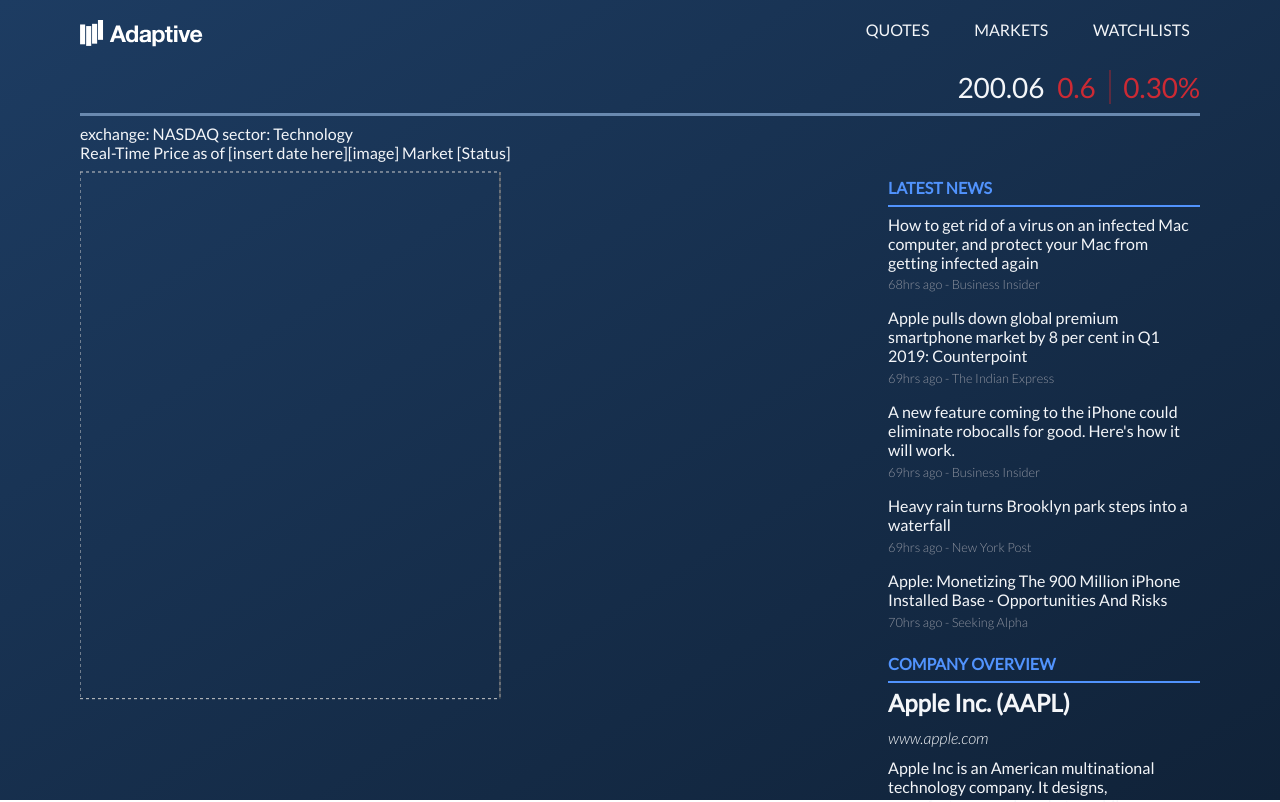
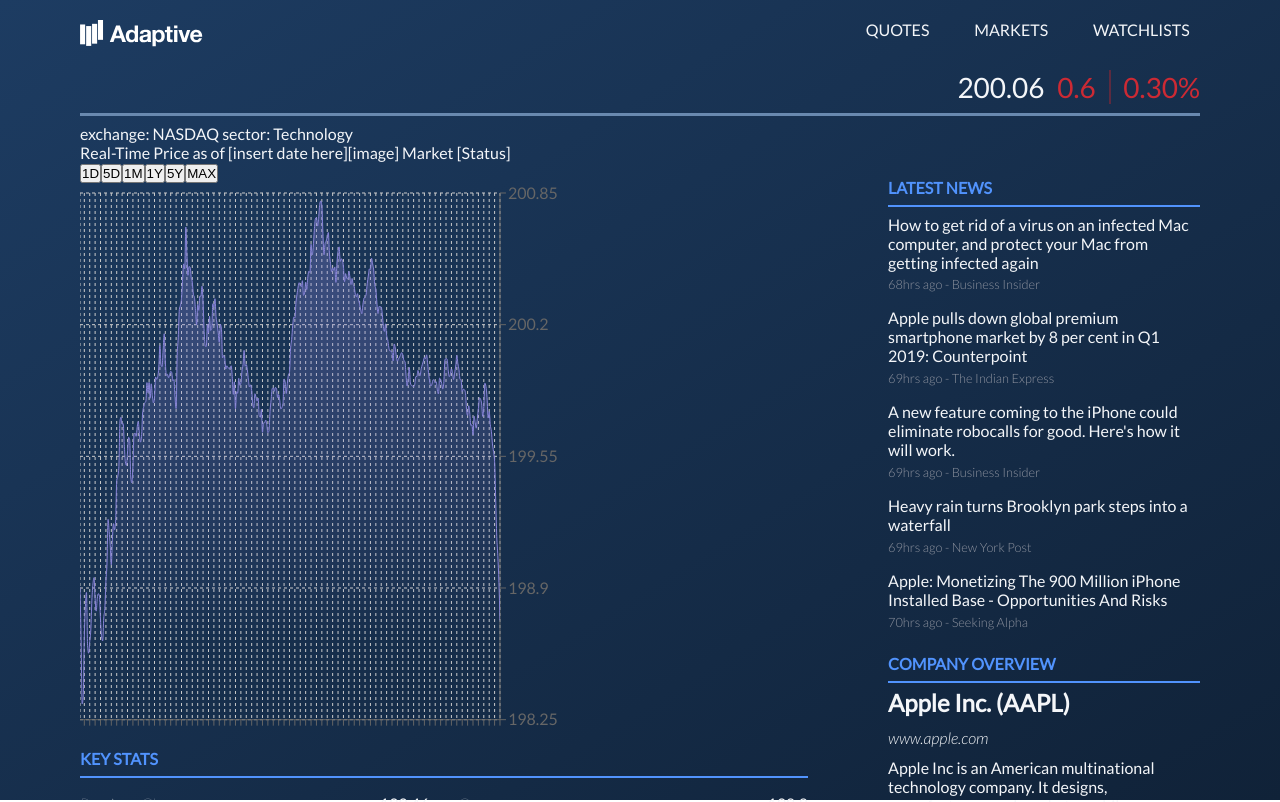
Before and after one commit to raf-garcia/StockTracker, a React (Create React App) app: page / in a window 1280 px wide. Shown: the top 802 px of the page. Built offline with nearby package versions, Linux system fonts and the light colour scheme.

Commit message:
Fix chart component bug, and add buttons to change display data

```diff
--- a/src/components/chart/chart.jsx
+++ b/src/components/chart/chart.jsx
@@ -1,20 +1,39 @@
-import React from 'react';
+import React, { useState } from 'react';
 import {AreaChart, Area, XAxis, YAxis, CartesianGrid, Tooltip, ResponsiveContainer} from 'recharts';
 
-const chart = ({data}) => {
+const Chart = (props) => {
+  const { oneDayData, fiveDayData, oneMonthData, oneYearData, fiveYearData, maxData } = props;
+  const [chartData, setChartData] = useState(oneDayData)
 
-    return (
+  return (
+    <div>
+      <button onClick={ () => setChartData(oneDayData) }>  1D  </button>
+      <button onClick={ () => setChartData(fiveDayData)}>  5D  </button>
+      <button onClick={ () => setChartData(oneMonthData)}>  1M  </button>
+      <button onClick={() => setChartData(oneYearData)}>  1Y  </button>
+      <button onClick={() => setChartData(fiveYearData)}>  5Y  </button>
+      <button onClick={() => setChartData(maxData)}>  MAX  </button>
+
       <ResponsiveContainer width="70%" aspect={0.9} minWidth={360} maxHeight={800}>
-        <AreaChart data={data} margin={{
+        <AreaChart data={chartData} margin={{
             top: 10, right: 30, left: 0, bottom: 0,
           }} >
+
+          <defs>
+            <linearGradient id="colorPrice" x1="0" y1="0" x2="0" y2="1">
+              <stop offset="15%" stopColor="#8884d8" stopOpacity={1} />
+              <stop offset="85%" stopColor="#8884d8" stopOpacity={0} />
+            </linearGradient>
+          </defs>
+
           <CartesianGrid strokeDasharray="3 3" />
-          <XAxis dataKey="name"/>
+          <XAxis dataKey="dateTime"/>
           <YAxis orientation="right" domain={['dataMin', 'auto']}/>
-          <Tooltip />
-          <Area type="monotone" dataKey="price" stroke="#8884d8" fill="#8884d8" fillOpacity={0.3} />
+          <Tooltip cursor={{ stroke: 'red', strokeWidth: 2 }}/>
+          <Area type="monotone" dataKey="price" stroke="#8884d8" fill="url(#colorPrice)" fillOpacity={0.3} />
         </AreaChart>
       </ResponsiveContainer>
-    );
+    </div>
+  );
 }
-export default chart;
+export default Chart;
```
